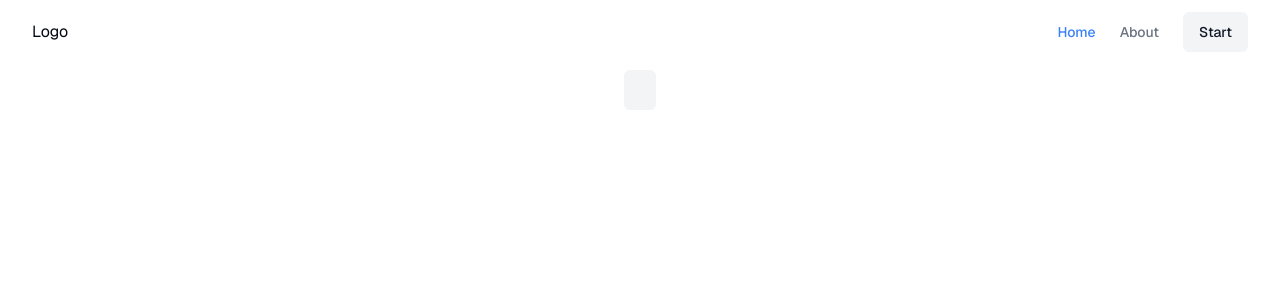
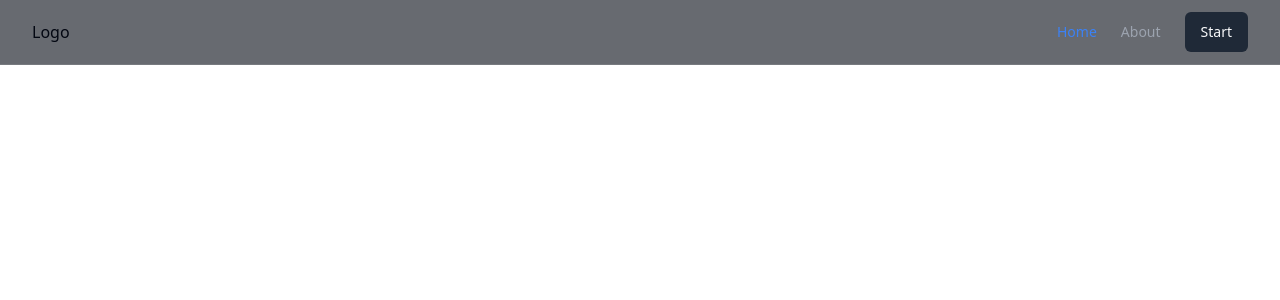
Before and after one commit to Guihenrique62/site-gui, a Next.js app: page / in a window 1280 px wide. Shown: the top 300 px of the page. Built offline with nearby package versions, Linux system fonts and the light colour scheme.

Commit message:
Layout component

```diff
--- /dev/null
+++ b/src/components/layout/index.ts
@@ -0,0 +1 @@
+export * from './layout'
--- /dev/null
+++ b/src/components/layout/layout.tsx
@@ -0,0 +1,16 @@
+import { Header } from "../header"
+
+type LayoutProps = {
+    children: React.ReactNode
+}
+export const Layout = ({children}: LayoutProps) => {
+
+    return (
+        <div className="relative flex min-h-screen flex-col dark">
+            <Header />
+            <main className="flex-1 flex flex-col mb-12">
+                {children}
+            </main>
+        </div>
+    )
+}
--- a/src/pages/_app.tsx
+++ b/src/pages/_app.tsx
@@ -1,6 +1,11 @@
+import { Layout } from "@/components/layout";
 import "@/styles/globals.css";
 import type { AppProps } from "next/app";
 
 export default function App({ Component, pageProps }: AppProps) {
-  return <Component {...pageProps} />;
+  return (
+    <Layout>
+      <Component {...pageProps} />
+    </Layout>
+  )
 }
--- a/src/pages/index.tsx
+++ b/src/pages/index.tsx
@@ -21,9 +21,6 @@
        pb-20 gap-16 sm:p-20 font-[family-name:var(--font-geist-sans)]
       `
     }>
-      <Header/>
-
-      <Button variant="secondary"></Button>
     </div>
   );
 }
```
